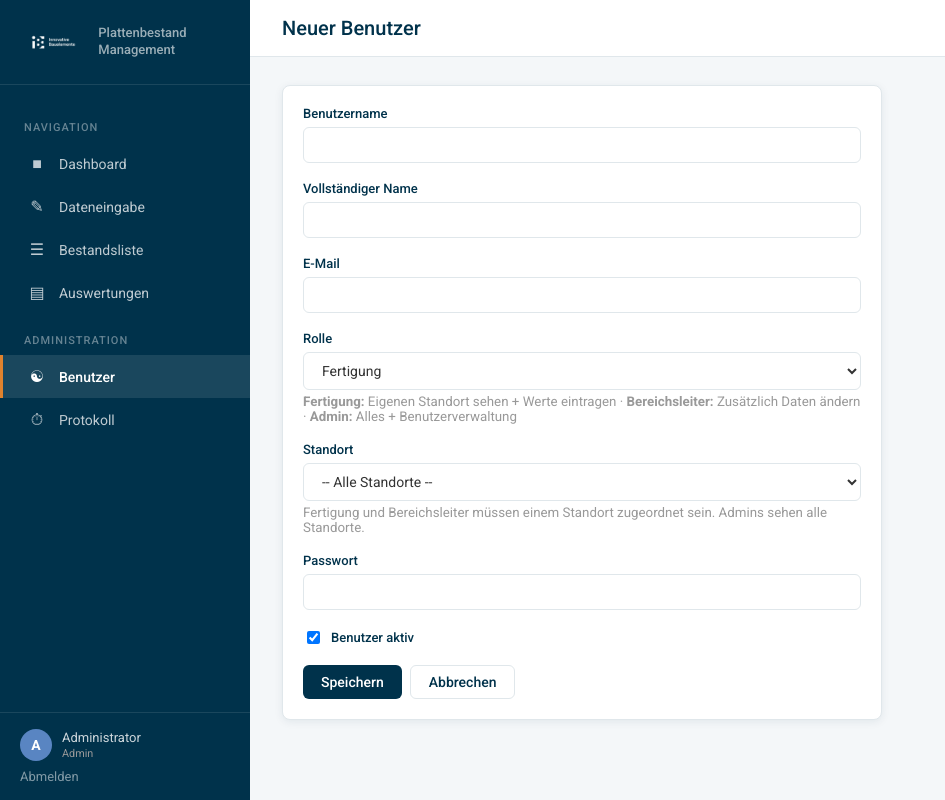
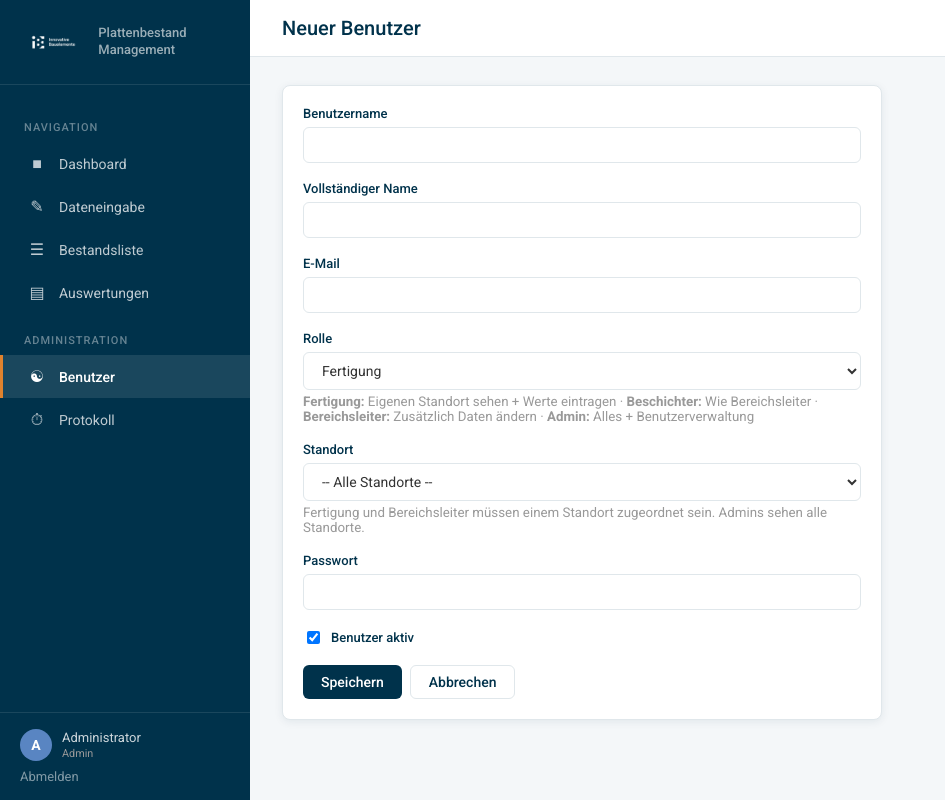
Before and after one commit to Fischweggla/plattenbestand, a Flask app: page /users/new in a window 1280 px wide. Shown: the whole page, without its empty margins (0-945 px from the left). Run offline with Flask 3, Linux system fonts and the light colour scheme; a user stored in the database is signed in; some libraries are stand-ins or nearby versions.

Commit message:
feat: Benutzerrolle Beschichter hinzufügen
Neue Rolle mit gleichen Berechtigungen wie Bereichsleiter
(Daten sehen + ändern am eigenen Standort).

Co-Authored-By: Claude Opus 4.6 (1M context) <noreply@anthropic.com>

```diff
--- a/plattenbestand/app.py
+++ b/plattenbestand/app.py
@@ -59,6 +59,7 @@ class UserForm(FlaskForm):
     full_name = StringField('Vollständiger Name', validators=[DataRequired()])
     role = SelectField('Rolle', choices=[
         ('fertigung', 'Fertigung'),
+        ('beschichter', 'Beschichter'),
         ('bereichsleiter', 'Bereichsleiter'),
         ('admin', 'Administrator'),
     ])
--- a/plattenbestand/models.py
+++ b/plattenbestand/models.py
@@ -16,6 +16,7 @@ class User(UserMixin, db.Model):
     full_name = db.Column(db.String(120), nullable=False)
     role = db.Column(db.String(20), nullable=False, default='fertigung')
     # fertigung: eigenen Standort sehen + Werte eintragen
+    # beschichter: wie bereichsleiter (Daten sehen + ändern)
     # bereichsleiter: wie fertigung + Daten ändern
     # admin: alles + Benutzerverwaltung
     location_id = db.Column(db.Integer, db.ForeignKey('locations.id'), nullable=True)
@@ -46,7 +47,7 @@ class User(UserMixin, db.Model):
         return self.location_id == loc_id
 
     def can_edit(self):
-        return self.role in ('bereichsleiter', 'admin')
+        return self.role in ('beschichter', 'bereichsleiter', 'admin')
 
     def can_enter(self):
         return True  # Alle Rollen dürfen Werte eintragen
--- a/plattenbestand/templates/user_form.html
+++ b/plattenbestand/templates/user_form.html
@@ -24,6 +24,7 @@
                 {{ form.role(class="form-control") }}
                 <small class="text-muted" style="display: block; margin-top: 4px;">
                     <strong>Fertigung:</strong> Eigenen Standort sehen + Werte eintragen &middot;
+                    <strong>Beschichter:</strong> Wie Bereichsleiter &middot;
                     <strong>Bereichsleiter:</strong> Zusätzlich Daten ändern &middot;
                     <strong>Admin:</strong> Alles + Benutzerverwaltung
                 </small>
--- a/plattenbestand/templates/users.html
+++ b/plattenbestand/templates/users.html
@@ -40,6 +40,8 @@
                             <span class="badge badge-admin">Admin</span>
                             {% elif user.role == 'bereichsleiter' %}
                             <span class="badge badge-editor">Bereichsleiter</span>
+                            {% elif user.role == 'beschichter' %}
+                            <span class="badge badge-editor">Beschichter</span>
                             {% else %}
                             <span class="badge badge-viewer">Fertigung</span>
                             {% endif %}
```
Also changed, not shown: plattenbestand/README.md.
